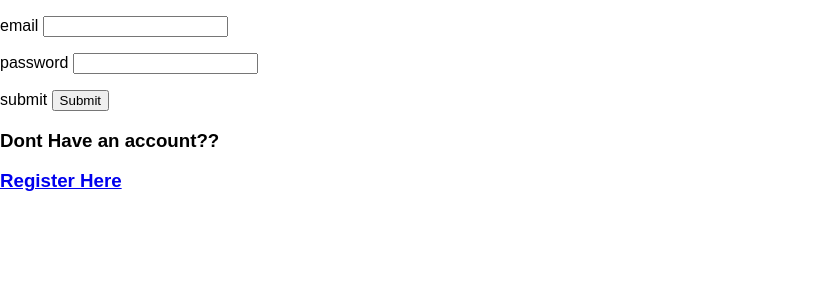
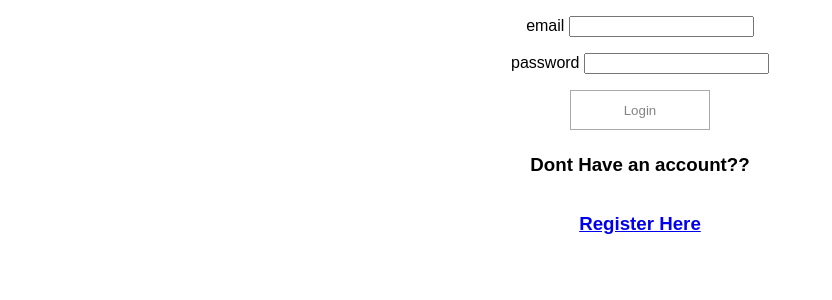
Before and after one commit to map3101/flask-todo, a Flask app: page /loginuser in a window 1280 px wide. Shown: the top 300 px of the page, without its empty margins (0-832 px from the left). Run offline with Flask 2, Linux system fonts and the light colour scheme.

Commit message:
Style: Melhora estilo do form de login e registro

```diff
--- a/templates/login.html
+++ b/templates/login.html
@@ -4,12 +4,14 @@
     <title>Login</title>
 {% endblock %}
 {% block body %}
+<div class="content">
 <form action="/loginuser" method = "POST">
     <p>email <input type = "email" name = "email" /></p>
     <p>password <input type = "password" name = "password" /></p>
-    <p> submit <input type = "submit" value = "Submit" /></p>
+    <input type="submit" value="Login" id="addButton"/>
 </form>
 
 <h3>Dont Have an account??</h3>
 <h3><a href = "{{url_for('register') }}">Register Here</a></h3>
+</div>
 {% endblock %}
--- a/templates/register.html
+++ b/templates/register.html
@@ -4,13 +4,15 @@
     <title>Register</title>
 {% endblock %}
 {% block body %}
+<div class="content">
     <form action="/register" method = "POST">
         <p>email <input type="email" name="email" /></p>
         <p>username <input type="text" name="username"></p>
         <p>password <input type="password" name="password" /></p>
-    <p> submit <input type="submit" value="Submit" /></p>
+        <input type="submit" value="Register" id="addButton"/>
     </form>
 
     <h3>Already Have an account?</h3>
     <h3><a href = "{{url_for('loginuser') }}">Login Here</a></h3>
+</div>
 {% endblock %}
```
Lines whose indentation alone changed are shown as unchanged.
